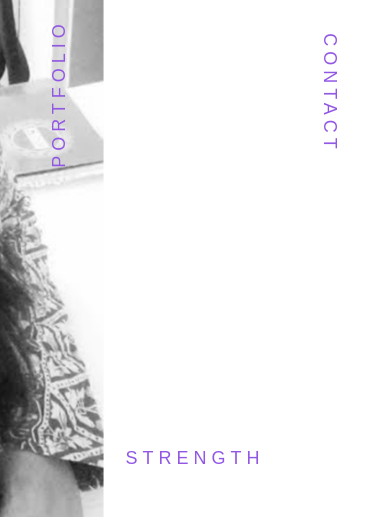
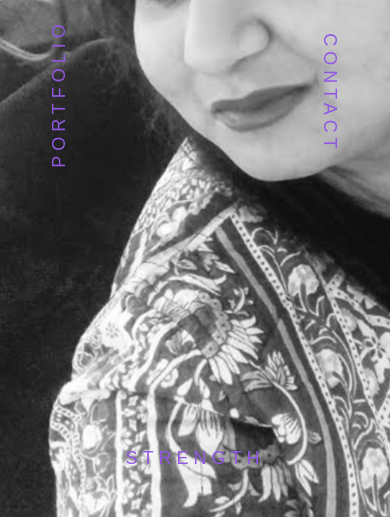
Before and after one commit to Vaishali-Srivastava/own-website, a plain HTML site: page index.html in a window 390 px wide. Shown: the part 327-844 px from the top of the page. Drawn offline with Linux system fonts and the light colour scheme; a web font is replaced by a local one.

Commit message:
changes on first image

```diff
--- a/css/style.css
+++ b/css/style.css
@@ -1548,6 +1548,9 @@ input:focus, textarea:focus, select:focus, button:focus {
     right: 0;
     margin: 0px auto;
 }
+.prt_home_wrapper {
+    background-position: inherit;
+}
 }
 @media (min-width: 620px) and (max-width: 700px) {
 .prt_services_slider_imgs {
```
Also changed, not shown: 1 other file.
